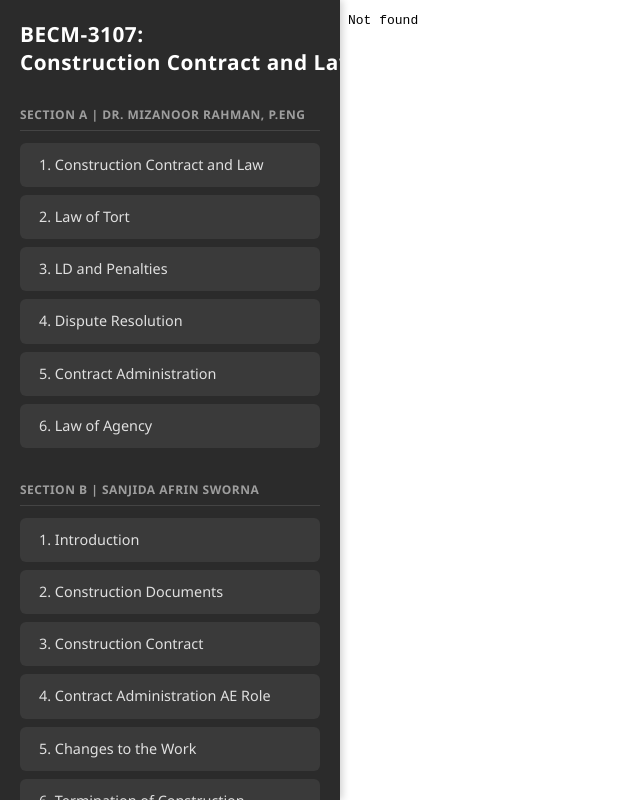
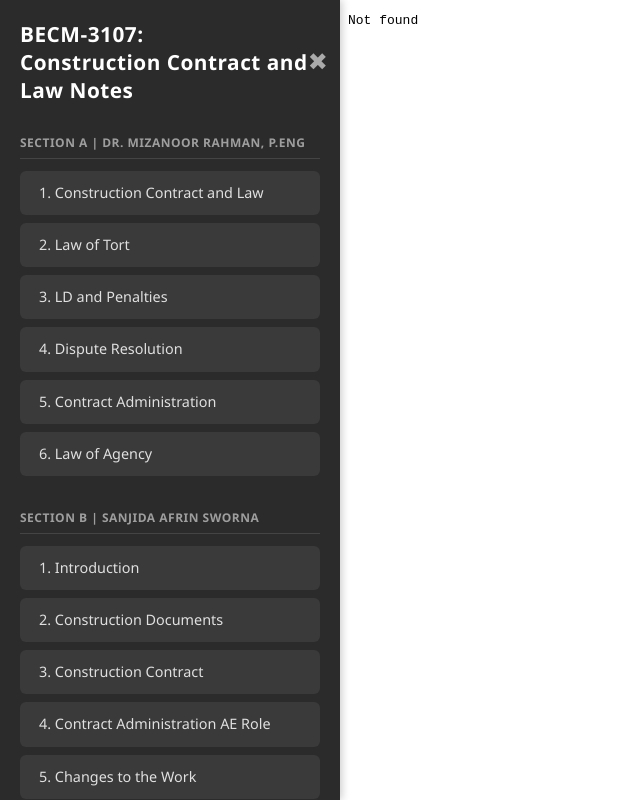
Before and after one commit to kirohan/BECM-3107-Construction-Contract-and-Law-Easily-Understand-Slides-2223033, a plain HTML site: page index.html in a window 1280 px wide. Shown: the whole page, without its empty margins (0-640 px from the left). Drawn offline with Linux system fonts and the light colour scheme.

Commit message:
Update index.html

```diff
--- a/index.html
+++ b/index.html
@@ -186,7 +186,7 @@
     <div class="sidebar-inner">
 
       <div class="sidebar-header">
-        <h2>BECM-3107: <br>Construction Contract and Law Notes</h2>
+        <h2>BECM-3107: <br>Construction Contract and <br>Law Notes</h2>
         <button class="close-btn" onclick="toggleSidebar()" title="Close Sidebar">✖</button>
       </div>
 
```
